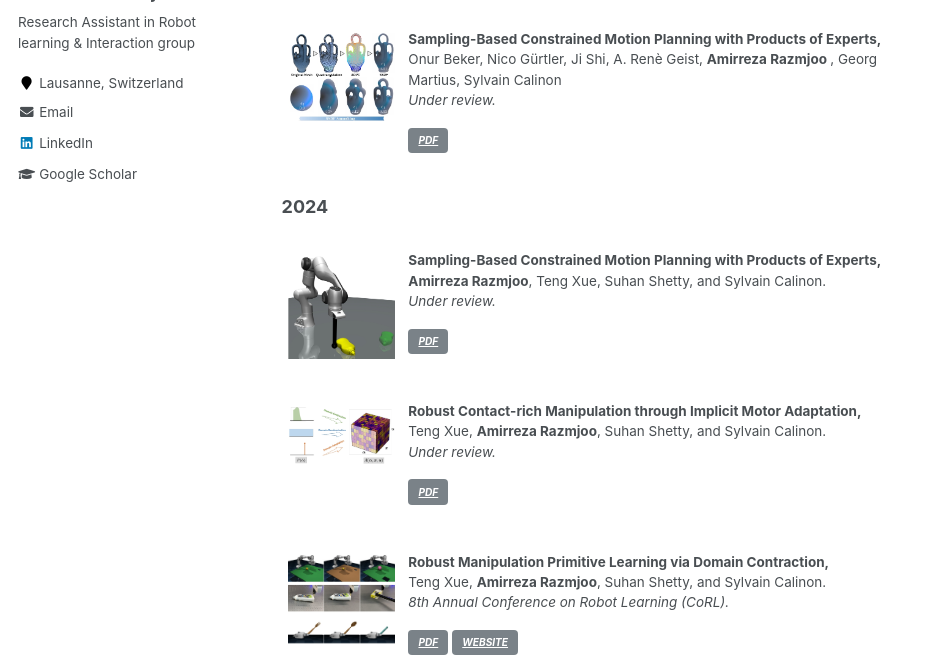
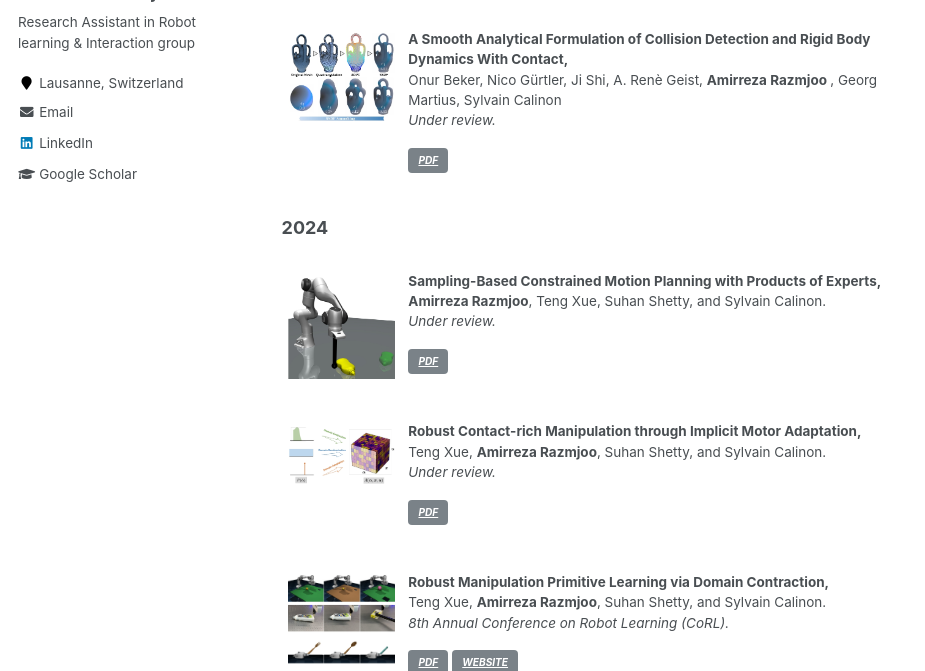
Before and after one commit to amirrazmjoo/amirrazmjoo.github.io, a Jekyll site: the page built from _pages/publications.md, in a window 1280 px wide and 900 px high, scrolled down 508 px, cut to the strip 229-900 px from the top of the window. Shown: the whole strip, without its empty margins (0-925 px from the left). Built offline with Jekyll 4.4.1, drawn with Linux system fonts in a browser that asks for light colours.

```diff
--- a/_pages/publications.md
+++ b/_pages/publications.md
@@ -40,7 +40,8 @@
 <tbody>
 <tr> <td style="width:120px; height=120px; vertical-align: top;"> <img style="float: left; margin-right: 10px " src="https://amirrazmjoo.github.io/images/IROS_onur_2025.jpeg" width="120px" height="120px" border="2px solid #bbb"> </td>
 <td style= "height=120px; vertical-align: top;"> <p>
-<strong> Sampling-Based Constrained Motion Planning with Products of Experts, </strong> <br>
+<strong> A Smooth Analytical Formulation of Collision Detection and Rigid Body
+Dynamics With Contact, </strong> <br>
 Onur Beker, Nico Gürtler, Ji Shi, A. Renè Geist, <strong> Amirreza Razmjoo </strong>, Georg Martius,  Sylvain Calinon<br>
 <i> Under review.  <br>
 <div class="links">
```
